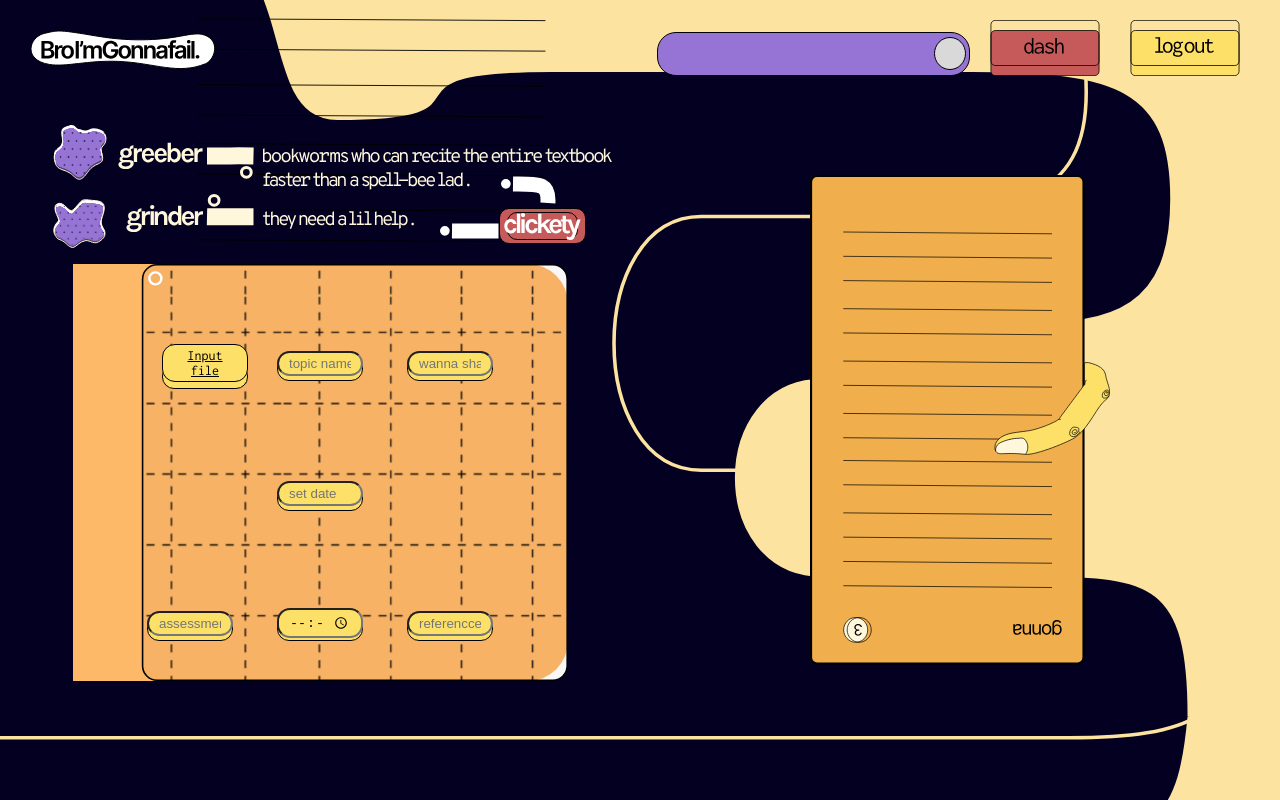
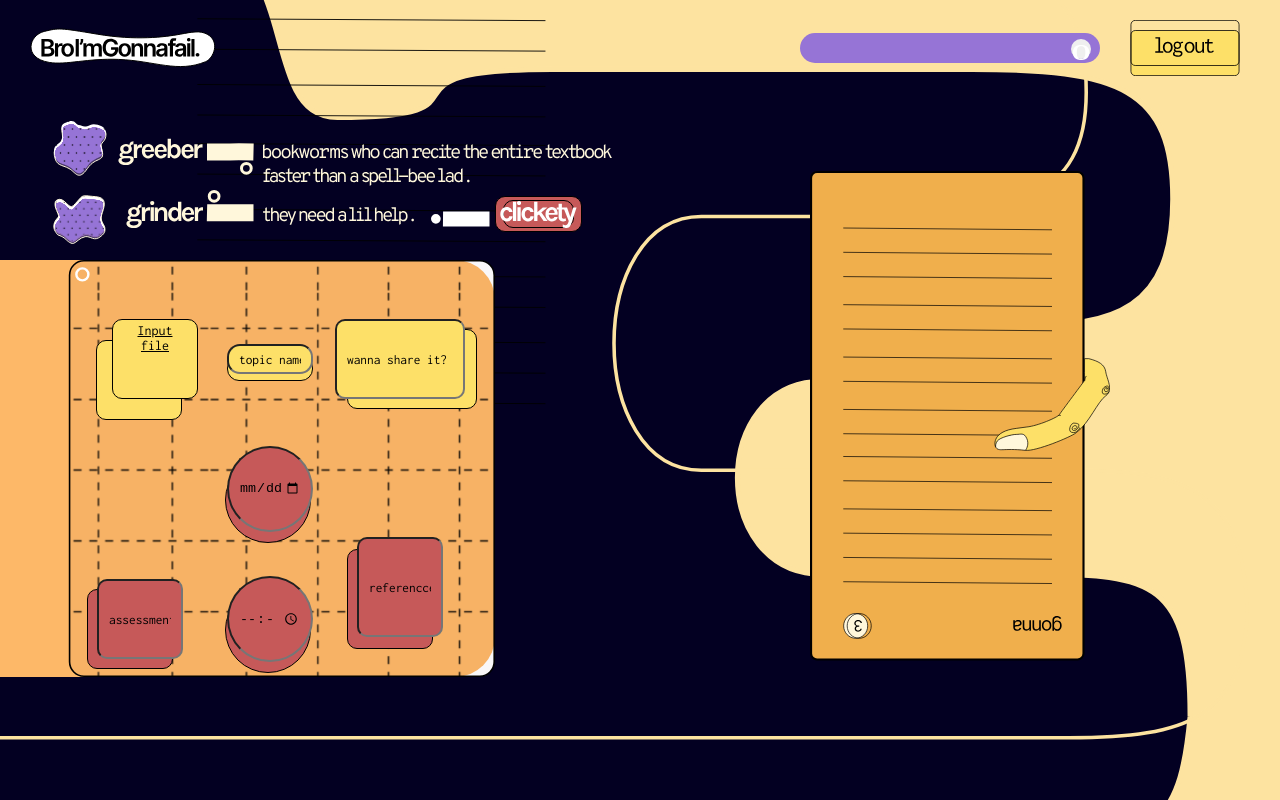
Before and after one commit to gokulpr-47/BIG-f, a React (Vite) app: page /upload in a window 1280 px wide. Built offline with nearby package versions, Linux system fonts and the light colour scheme.

Commit message:
completed the upload page

```diff
--- a/src/components/UploadPage/UploadPage.css
+++ b/src/components/UploadPage/UploadPage.css
@@ -38,7 +38,7 @@
   width: fit-content;
   position: relative;
   padding-left: 43px;
-  z-index: 20;
+  /* z-index: ; */
   top: -50px;
 }
 
@@ -47,6 +47,7 @@
   position: absolute;
   top: 1px;
   left: 440px;
+  z-index: 10;
 }
 
 .top-arrow {
@@ -85,11 +86,12 @@
 }
 .rel-above-content {
   position: absolute;
+  left: 90px;
 }
 
 .butterGrid {
   position: relative;
-  display: flex;
+  /* display: flex; */
   justify-content: center;
 }
 
@@ -128,6 +130,7 @@
 
 #style {
   width: 86px;
+  height: 30px;
   border-radius: 13px;
   padding: 3px 10px;
   outline: none;
@@ -150,7 +153,7 @@
   width: 86px;
   border-radius: 12px;
   position: absolute;
-  top: 43px;
+  top: 47px;
   background: #fde068;
 }
 
@@ -177,3 +180,186 @@
   top: 21px;
   background: #fde068;
 }
+#style2 {
+  width: 86px;
+  height: 86px;
+  border-radius: 50px;
+  padding: 3px 10px;
+  outline: none;
+  background-color: #c65959;
+  position: absolute;
+  z-index: 10;
+}
+
+.shadow-box3 {
+  height: 86px;
+  width: 86px;
+  border: 1px solid black;
+  width: 86px;
+  border-radius: 50px;
+  position: absolute;
+  top: 18px;
+  left: 5px;
+  background: #c65959;
+}
+
+#style3 {
+  width: 86px;
+  height: 80px;
+  border-radius: 10px;
+  padding: 3px 10px;
+  outline: none;
+  background-color: #fde068;
+  position: absolute;
+  z-index: 10;
+}
+
+.shadow-box4 {
+  height: 80px;
+  width: 86px;
+  border: 1px solid black;
+  width: 86px;
+  border-radius: 10px;
+  position: absolute;
+  top: 0.5px;
+  left: 0.5px;
+  background: #fde068;
+}
+
+#style5 {
+  width: 130px;
+  height: 80px;
+  border-radius: 10px;
+  padding: 3px 10px;
+  outline: none;
+  background-color: #fde068;
+  position: absolute;
+  z-index: 10;
+}
+
+.shadow-box5 {
+  width: 130px;
+  height: 80px;
+  border: 1px solid black;
+  border-radius: 10px;
+  position: absolute;
+  top: 20px;
+  left: -3px;
+  background: #fde068;
+}
+
+#style6 {
+  width: 86px;
+  height: 80px;
+  border-radius: 10px;
+  padding: 3px 10px;
+  outline: none;
+  background-color: #c65959;
+  position: absolute;
+  z-index: 10;
+  color: black;
+}
+
+.shadow-box6 {
+  width: 86px;
+  height: 80px;
+  border: 1px solid black;
+  width: 86px;
+  border-radius: 10px;
+  position: absolute;
+  top: 20px;
+  left: -3px;
+  background: #c65959;
+}
+#style7 {
+  width: 86px;
+  height: 100px;
+  border-radius: 10px;
+  padding: 3px 10px;
+  outline: none;
+  background-color: #c65959;
+  position: absolute;
+  z-index: 10;
+  color: black;
+  top: -32px;
+}
+
+.shadow-box7 {
+  width: 86px;
+  height: 100px;
+  border: 1px solid black;
+  width: 86px;
+  border-radius: 10px;
+  position: absolute;
+  top: -20px;
+  left: -3px;
+  background: #c65959;
+}
+
+.search-wrapper {
+  border: 1px solid #000;
+  display: inline-block;
+}
+
+#search-input {
+  background-color: #9674d6;
+  height: 30px;
+  width: 300px;
+  border-radius: 40px;
+  border: none;
+  outline: none;
+  padding-left: 20px;
+}
+
+.search-button {
+  border-radius: 50px;
+  width: 20px;
+  height: 20px;
+  color: white;
+  position: relative;
+  right: 29px;
+}
+.search-wrapper {
+  border: none;
+}
+
+.search-dash-signup {
+  display: flex;
+  align-items: center;
+  justify-content: center;
+}
+
+.clickety {
+  z-index: 20;
+}
+.clickety:hover {
+  cursor: pointer;
+}
+
+.anothercontainer {
+  position: relative;
+}
+
+.anothercontainerimage {
+  position: absolute !important;
+}
+
+.bottom-arrow {
+  top: 24px;
+  left: 55px;
+}
+
+.img1 {
+  top: 30px;
+  right: -50px;
+}
+
+.img2 {
+  top: -10px;
+  right: -100px;
+}
+
+::placeholder {
+  color: #000;
+  font-family: "inconsolata";
+}
--- a/src/components/UploadPage/UploadPage.jsx
+++ b/src/components/UploadPage/UploadPage.jsx
@@ -1,21 +1,30 @@
+import { useState } from "react";
 import "./UploadPage.css";
 
 export default function UploadPage() {
+  const [view, setView] = useState(true);
+  const changeView = () => {
+    setView(!view);
+  };
   return (
     <div className="upload">
       <div className="upload-navbar">
         <img src="/images/logo.svg" alt="" />
         <div className="search-dash-signup">
-          <img
+          {/* <img
             className="searchbar"
             src="/images/upload/searchbar.svg"
             alt=""
-          />
-          <img
+          /> */}
+          <div className="search-wrapper">
+            <input type="text" name="" id="search-input" />
+            <button class="search-button">o</button>
+          </div>
+          {/* <img
             className="dashbutton"
             src="/images/upload/dashbutton.svg"
             alt=""
-          />
+          /> */}
           <img
             className="logout"
             src="/images/upload/signupbutton.svg"
@@ -31,12 +40,29 @@ export default function UploadPage() {
             alt=""
           />
           <div className="arrow-container">
-            <div className="top-arrow">
-              <img src="/images/upload/arrowGreeber.svg" alt="" />
+            <div className="anothercontainer">
+              {view && (
+                <img
+                  className="anothercontainerimage img1"
+                  src="/images/upload/arrowgrinder.svg"
+                  alt=""
+                />
+              )}
+              {!view && (
+                <img
+                  className="anothercontainerimage img2"
+                  src="/images/upload/arrowGreeber.svg"
+                  alt=""
+                />
+              )}
+              <div className="bottom-arrow anothercontainerimage">
+                <img
+                  className="clickety"
+                  src="/images/upload/button.svg"
+                  alt=""
+                  onClick={changeView}
+                />
               </div>
-            <div className="bottom-arrow">
-              <img src="/images/upload/arrowgrinder.svg" alt="" />
-              <img src="/images/upload/button.svg" alt="" />
             </div>
           </div>
           <div className="butterGrid">
@@ -48,15 +74,21 @@ export default function UploadPage() {
                 <label htmlFor="fileInput" className="file-input-label">
                   <input id="fileInput" type="file" className="file-input" />
                   <span className="file-input-button">
-                    <span id="style" className="inputfile">
+                    {/* {!view && ( */}
+                    <>
+                      <span id="style3" className="inputfile">
                         Input file
                       </span>
-                    <div className="shadow-box2"></div>
+                      <div className="shadow-box4"></div>
+                    </>
+                    {/* )} */}
                   </span>
                   {/* <span className="file-input-placeholder">Enter the file</span> */}
                 </label>
               </div>
               <div className="box-container">
+                {/* {!view && ( */}
+                <>
                   <input
                     id="style"
                     type="text"
@@ -64,43 +96,75 @@ export default function UploadPage() {
                     placeholder="topic name"
                   />
                   <div className="shadow-box"></div>
+                </>
+                {/* )} */}
               </div>
               <div className="box-container">
+                {/* {!view && ( */}
+                <>
                   <input
                     type="text"
-                  id="style"
+                    id="style5"
                     name=""
                     placeholder="wanna share it?"
                   />
-                <div className="shadow-box"></div>
+                  <div className="shadow-box5"></div>
+                </>
+                {/* )} */}
               </div>
               <div className="box-container"></div>
               <div className="box-container">
-                <input type="text" name="" placeholder="set date" id="style" />
-                <div className="shadow-box"></div>
+                {view && (
+                  <>
+                    <input
+                      type="date"
+                      name=""
+                      placeholder="set date"
+                      id="style2"
+                    />
+                    <div className="shadow-box3"></div>
+                  </>
+                )}
               </div>
               <div className="box-container"></div>
               <div className="box-container">
+                {view && (
+                  <>
                     <input
                       type="text"
                       name=""
                       placeholder="assessment type"
-                  id="style"
+                      id="style6"
                     />
-                <div className="shadow-box"></div>
+                    <div className="shadow-box6"></div>
+                  </>
+                )}
               </div>
               <div className="box-container">
-                <input type="time" name="" placeholder="set time" id="style" />
-                <div className="shadow-box"></div>
+                {view && (
+                  <>
+                    <input
+                      type="time"
+                      name=""
+                      placeholder="set time"
+                      id="style2"
+                    />
+                    <div className="shadow-box3"></div>
+                  </>
+                )}
               </div>
               <div className="box-container">
+                {view && (
+                  <>
                     <input
                       type="text"
                       name=""
                       placeholder="referencce material"
-                  id="style"
+                      id="style7"
                     />
-                <div className="shadow-box"></div>
+                    <div className="shadow-box7"></div>
+                  </>
+                )}
               </div>
             </div>
           </div>
```
Lines whose indentation alone changed are shown as unchanged.
